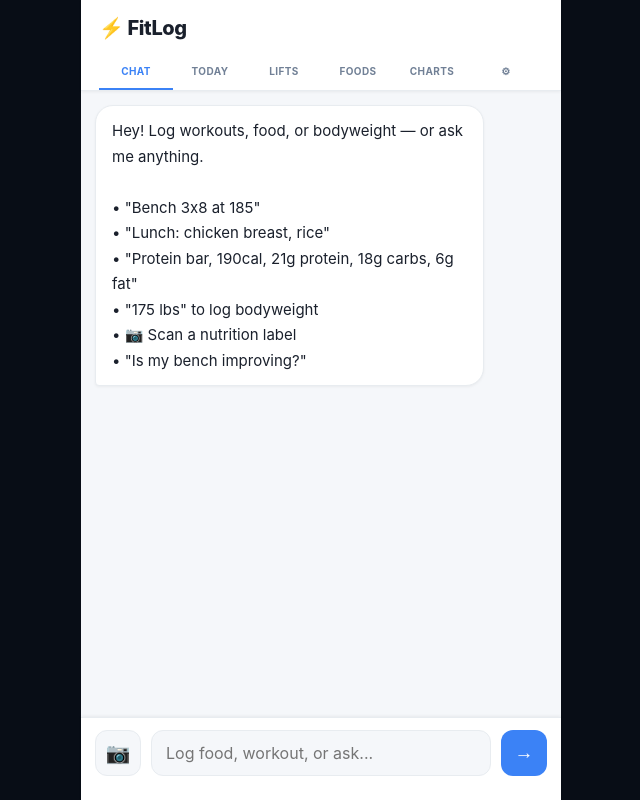
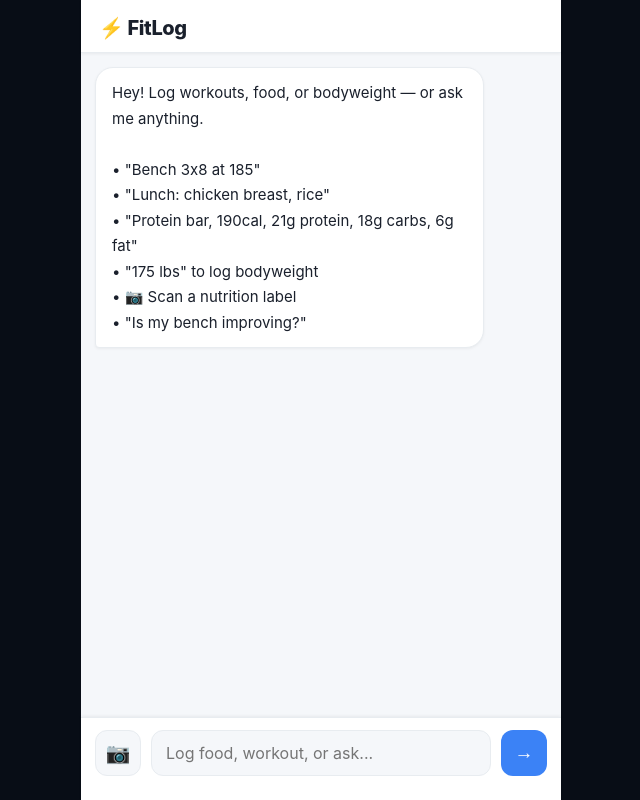
Before and after one commit to straussbryanpaul-max/fitlog, a React (Vite) app in the folder fitlog/: page / in a window 1280 px wide. Shown: the whole page, without its empty margins (319-959 px from the left). Built offline with nearby package versions, Linux system fonts and the light colour scheme.

Commit message:
Update App.jsx

```diff
--- a/fitlog/src/App.jsx
+++ b/fitlog/src/App.jsx
@@ -590,13 +590,8 @@ export default function FitLog(){
       {confirmModal&&<ExerciseConfirmModal incoming={confirmModal.incoming} existing={confirmModal.existing} onSame={handleSameEx} onDifferent={handleDiffEx}/>}
       {labelModal&&<LabelConfirmModal scanned={labelModal} onConfirm={handleLabelConfirm} onCancel={()=>setLabelModal(null)}/>}
 
-      <div style={{padding:"16px 18px 0",background:C.surface,borderBottom:`1px solid ${C.border}`,flexShrink:0,boxShadow:"0 1px 3px rgba(0,0,0,0.06)"}}>
-        <p style={{fontSize:20,fontWeight:800,color:C.text,margin:"0 0 14px",letterSpacing:"-0.02em"}}>⚡ FitLog</p>
-        <div style={{display:"flex"}}>
-          {[["chat","Chat"],["dashboard","Today"],["lifts","Lifts"],["foods","Foods"],["charts","Charts"],["settings","⚙"]].map(([id,label])=>(
-            <button key={id} style={tabSt(tab===id)} onClick={()=>setTab(id)}>{label}</button>
-          ))}
-        </div>
+      <div style={{padding:"16px 18px 12px",background:C.surface,borderBottom:`1px solid ${C.border}`,flexShrink:0,boxShadow:"0 1px 3px rgba(0,0,0,0.06)"}}>
+        <p style={{fontSize:20,fontWeight:800,color:C.text,margin:0,letterSpacing:"-0.02em"}}>⚡ FitLog</p>
       </div>
 
       {tab==="chat"&&(<>
```
